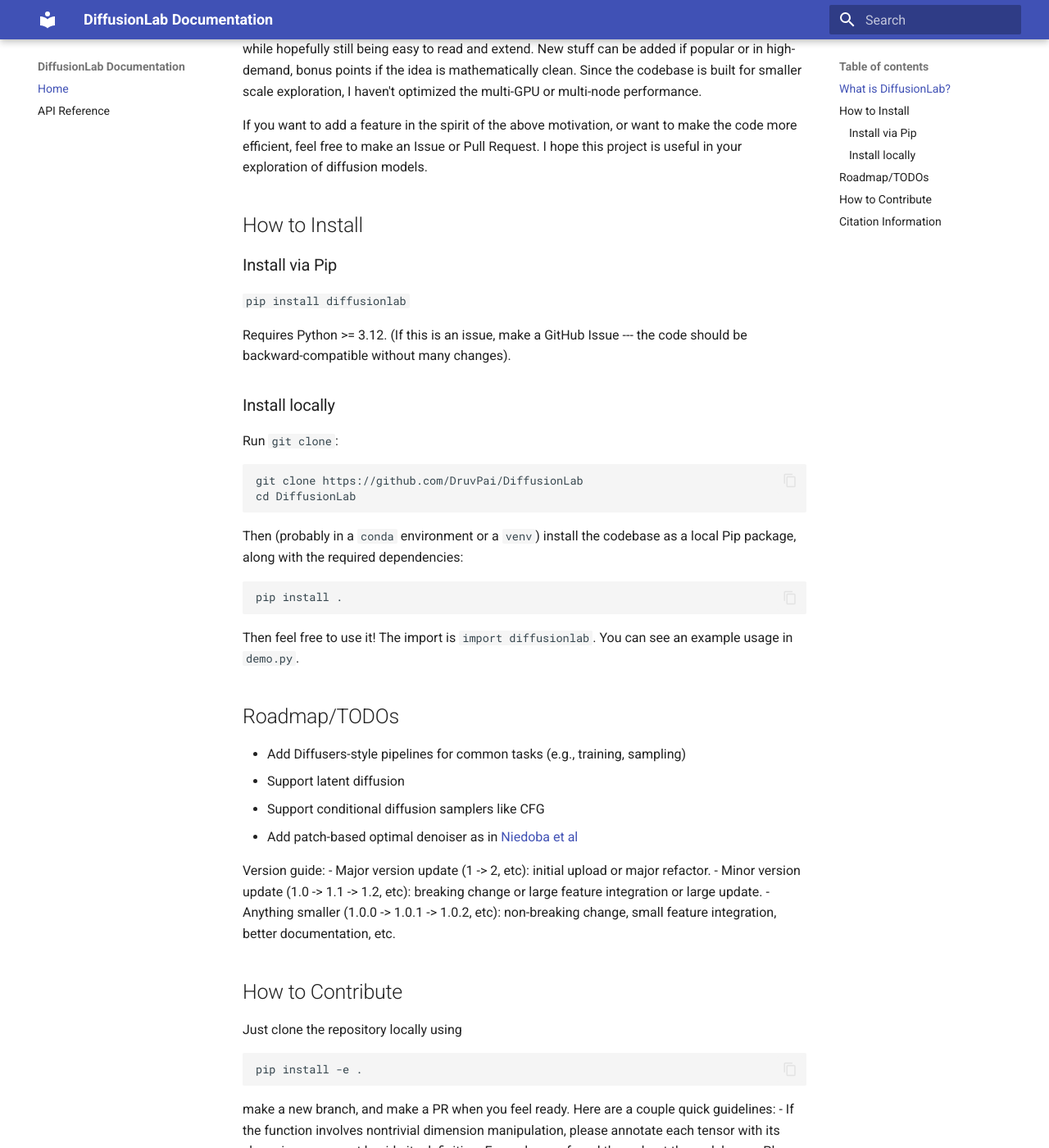
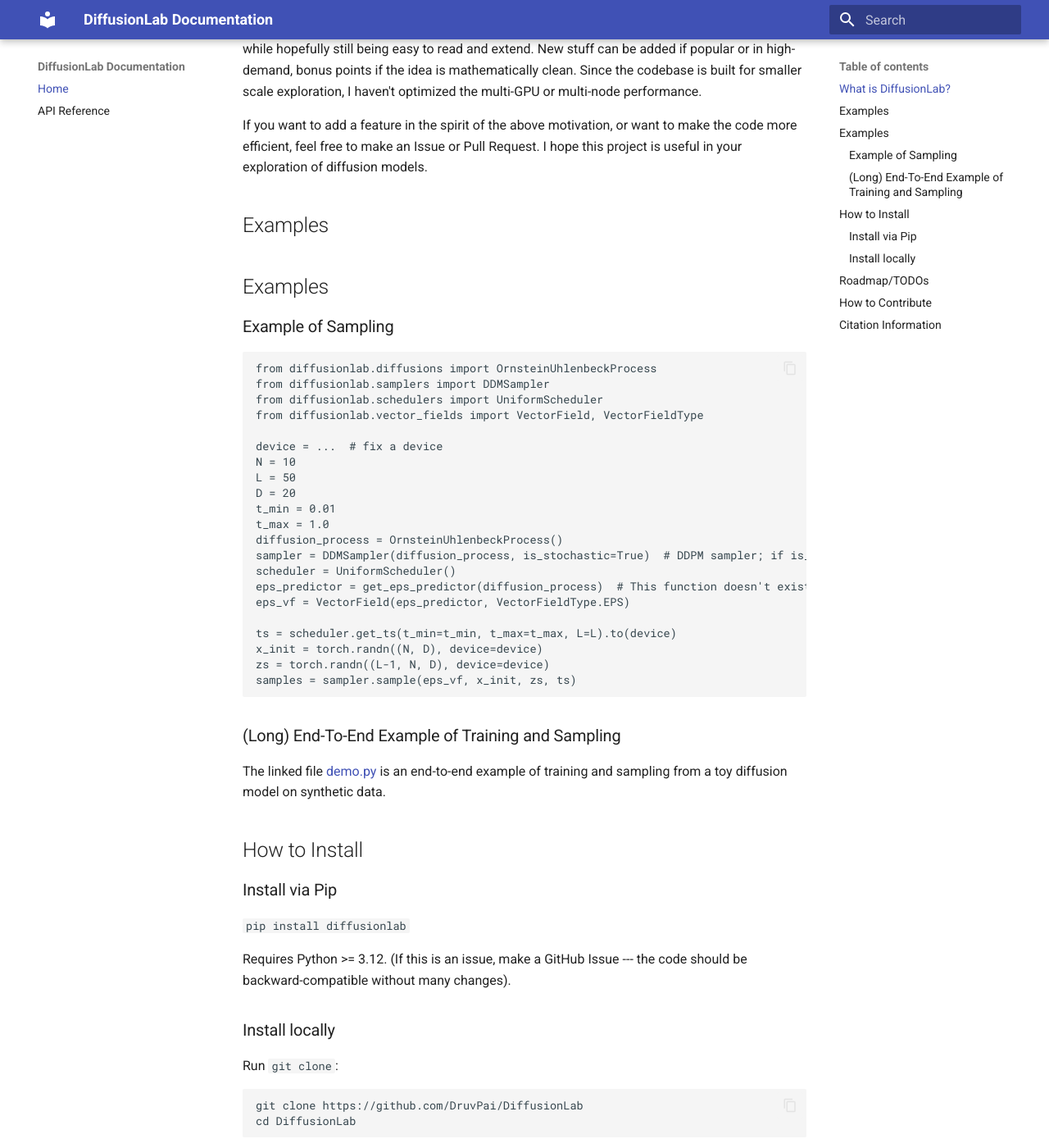
Before and after one commit to DruvPai/DiffusionLab, an MkDocs documentation site: the page built from docs/index.md, in a window 1280 px wide and 1400 px high, scrolled down 896 px. Shown: the whole window at 82% size. Built offline with MkDocs 1.6.1 and Material for MkDocs 9.7.7, drawn with Linux system fonts in a browser that asks for light colours.

Commit message:
fix docs

````diff
--- a/docs/index.md
+++ b/docs/index.md
@@ -35,6 +35,40 @@
 When I'm writing code for experimenting with diffusion models at smaller scales (e.g., to do some science or smaller-scale experiments), I often use the same abstractions and code snippets repeatedly. This codebase captures that useful code, making it reproducible. Since my research in this area is more mathematically oriented, the code is too: it focuses on an implementation which is exactly in line with the mathematical framework of diffusion models, while hopefully still being easy to read and extend. New stuff can be added if popular or in high-demand, bonus points if the idea is mathematically clean. Since the codebase is built for smaller scale exploration, I haven't optimized the multi-GPU or multi-node performance.
 
 If you want to add a feature in the spirit of the above motivation, or want to make the code more efficient, feel free to make an Issue or Pull Request. I hope this project is useful in your exploration of diffusion models.
+
+## Examples
+
+## Examples
+
+### Example of Sampling
+
+```python
+from diffusionlab.diffusions import OrnsteinUhlenbeckProcess
+from diffusionlab.samplers import DDMSampler
+from diffusionlab.schedulers import UniformScheduler
+from diffusionlab.vector_fields import VectorField, VectorFieldType
+
+device = ...  # fix a device
+N = 10
+L = 50
+D = 20
+t_min = 0.01
+t_max = 1.0
+diffusion_process = OrnsteinUhlenbeckProcess()
+sampler = DDMSampler(diffusion_process, is_stochastic=True)  # DDPM sampler; if is_stochastic==False then it becomes DDIM sampler
+scheduler = UniformScheduler()
+eps_predictor = get_eps_predictor(diffusion_process)  # This function doesn't exist, but you can get such a predictor by training a NN with signature (N, D*) x (N, ) -> (N, D*)
+eps_vf = VectorField(eps_predictor, VectorFieldType.EPS)
+
+ts = scheduler.get_ts(t_min=t_min, t_max=t_max, L=L).to(device)
+x_init = torch.randn((N, D), device=device)
+zs = torch.randn((L-1, N, D), device=device)
+samples = sampler.sample(eps_vf, x_init, zs, ts)
+```
+
+### (Long) End-To-End Example of Training and Sampling
+
+The linked file [demo.py](https://github.com/DruvPai/DiffusionLab/blob/main/demo.py) is an end-to-end example of training and sampling from a toy diffusion model on synthetic data.
 
 ## How to Install
 
````
Also changed, not shown: README.md (+1 -1 lines).
